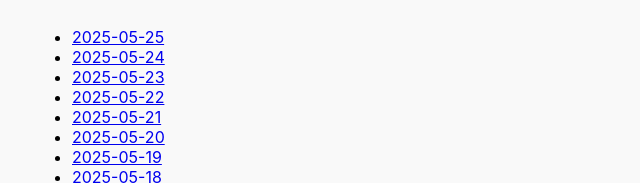
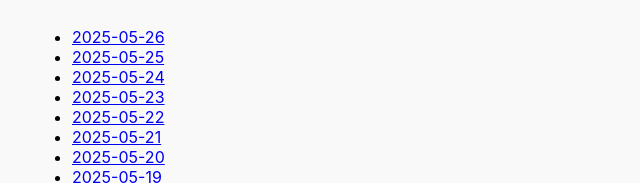
Before and after one commit to seungjun-lee1/music-newsletter, a plain HTML site: page archive.html in a window 1280 px wide. Shown: the part 179-362 px from the top of the page, 158-798 px from the left. Drawn offline with Linux system fonts and the light colour scheme.

```diff
--- a/archive.html
+++ b/archive.html
@@ -71,7 +71,8 @@
 
     <h1>📅 일자 별 모음</h1>
     <ul>
-        <li><a href='news/2025-05-25.html'>2025-05-25</a></li>
+        <li><a href='news/2025-05-26.html'>2025-05-26</a></li>
+<li><a href='news/2025-05-25.html'>2025-05-25</a></li>
 <li><a href='news/2025-05-24.html'>2025-05-24</a></li>
 <li><a href='news/2025-05-23.html'>2025-05-23</a></li>
 <li><a href='news/2025-05-22.html'>2025-05-22</a></li>
```
